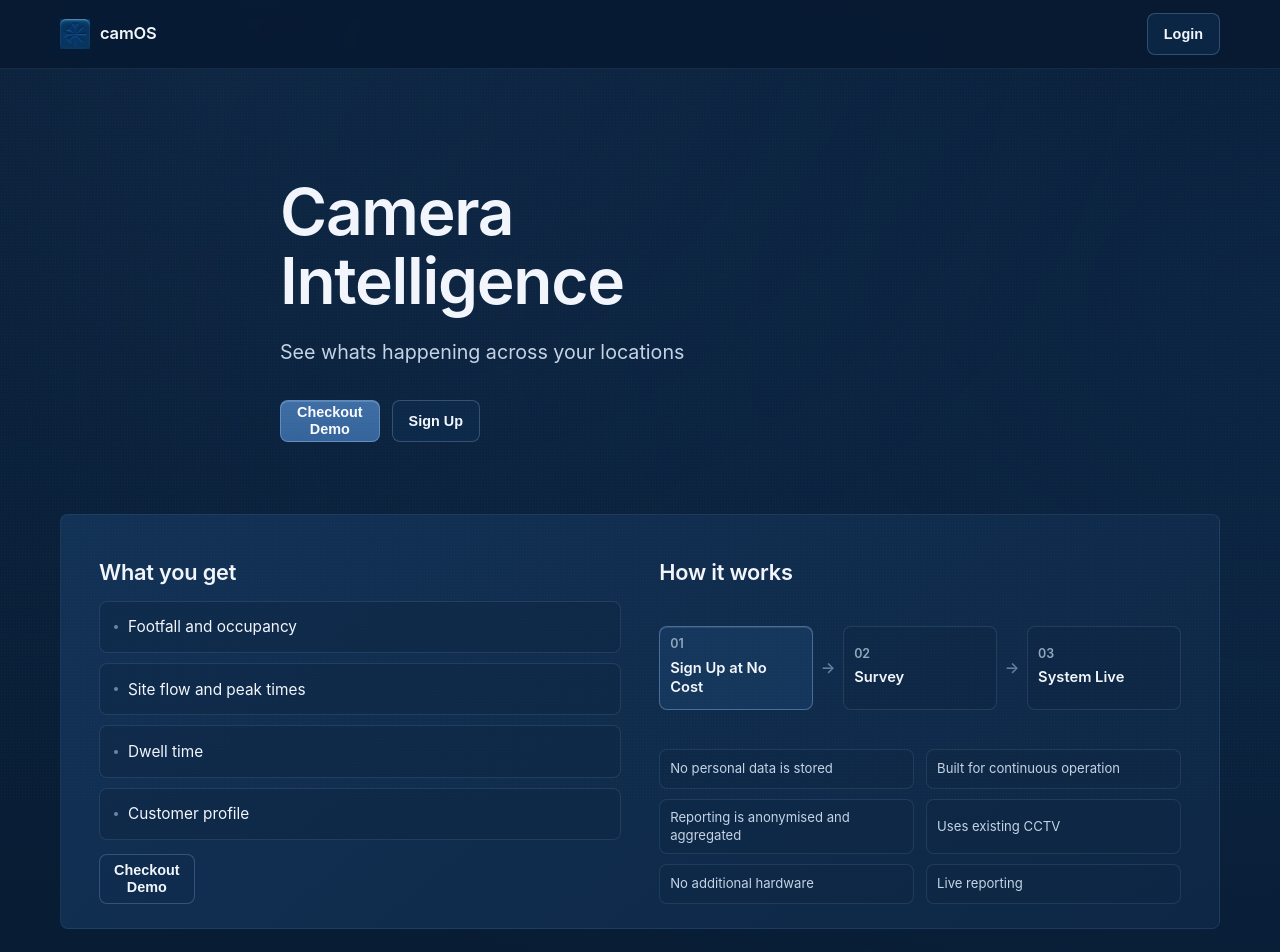
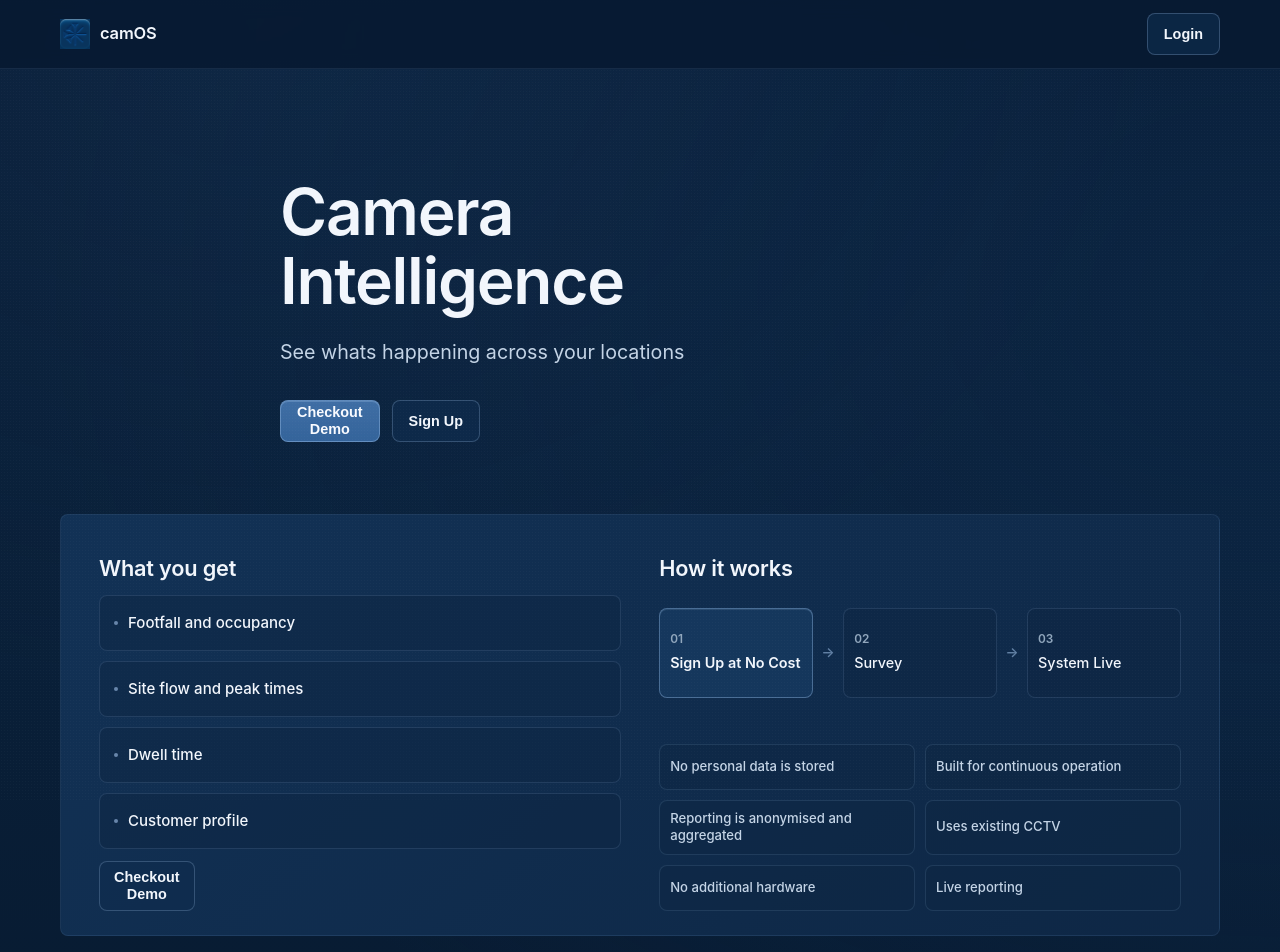
Before and after one commit to Ali-Nigzu/portal, a React (Vite) app in the folder frontend/: page / in a window 1280 px wide. Shown: the top 952 px of the page. Built offline with nearby package versions, Linux system fonts and the light colour scheme; no server answers.

Commit message:
Refine landing middle panel with unified pill layout

```diff
--- a/frontend/src/features/landing/LandingPage.tsx
+++ b/frontend/src/features/landing/LandingPage.tsx
@@ -77,7 +77,7 @@ const LandingPage: React.FC = () => {
 
                   <div className="landing-spec-list" role="list" aria-label="What you get list">
                     {landingCopy.whatYouGet.items.map((item) => (
-                      <div key={item} className="landing-spec-row" role="listitem">
+                      <div key={item} className="landing-spec-row landing-pill" role="listitem">
                         <span>{item}</span>
                       </div>
                     ))}
@@ -99,17 +99,17 @@ const LandingPage: React.FC = () => {
                   </h2>
 
                   <ol className="landing-stepper" aria-label="How it works flow">
-                    <li className="landing-step landing-step--highlight">
+                    <li className="landing-step landing-pill landing-step--highlight">
                       <span className="landing-step-index" aria-hidden="true">01</span>
                       <span className="landing-step-text">{landingCopy.howItWorks.firstStep}</span>
                     </li>
                     <li className="landing-step-connector" aria-hidden="true">→</li>
-                    <li className="landing-step">
+                    <li className="landing-step landing-pill">
                       <span className="landing-step-index" aria-hidden="true">02</span>
                       <span className="landing-step-text">{landingCopy.howItWorks.secondStep}</span>
                     </li>
                     <li className="landing-step-connector" aria-hidden="true">→</li>
-                    <li className="landing-step">
+                    <li className="landing-step landing-pill">
                       <span className="landing-step-index" aria-hidden="true">03</span>
                       <span className="landing-step-text">{landingCopy.howItWorks.thirdStep}</span>
                     </li>
@@ -117,7 +117,7 @@ const LandingPage: React.FC = () => {
 
                   <div className="landing-assurance-grid" role="list" aria-label="Assurance points">
                     {[...landingCopy.howItWorks.trustPoints, ...landingCopy.howItWorks.facts].map((item) => (
-                      <p key={item} role="listitem" className="landing-assurance-item">
+                      <p key={item} role="listitem" className="landing-assurance-item landing-pill">
                         {item}
                       </p>
                     ))}
--- a/frontend/src/styles/LandingPage.css
+++ b/frontend/src/styles/LandingPage.css
@@ -225,8 +225,8 @@ body {
     linear-gradient(140deg, rgba(19, 52, 89, 0.84), rgba(14, 39, 69, 0.84)),
     var(--landing-bg-surface);
   border: 1px solid var(--landing-hairline-soft);
-  padding: clamp(30px, 3.7vw, 44px) clamp(20px, 3.4vw, 38px) 24px;
-  min-height: clamp(380px, 30vw, 480px);
+  padding: clamp(28px, 3.4vw, 40px) clamp(20px, 3.4vw, 38px) 24px;
+  min-height: clamp(390px, 30vw, 490px);
 }
 
 .landing-middle-lanes {
@@ -238,10 +238,10 @@ body {
 
 .landing-lane {
   min-width: 0;
-  min-height: clamp(340px, 27vw, 430px);
+  min-height: clamp(344px, 27vw, 438px);
   display: grid;
   grid-template-rows: auto 1fr auto;
-  gap: 14px;
+  gap: 12px;
 }
 
 .landing-lane-title,
@@ -253,7 +253,8 @@ body {
   font-weight: 580;
 }
 
-.landing-pill-box {
+.landing-pill-box,
+.landing-pill {
   border-radius: 8px;
   border: 1px solid rgba(106, 139, 176, 0.22);
   background: rgba(14, 38, 66, 0.46);
@@ -262,25 +263,20 @@ body {
 .landing-spec-list {
   display: grid;
   grid-template-columns: minmax(0, 1fr);
-  grid-template-rows: repeat(4, minmax(52px, 1fr));
+  grid-template-rows: repeat(4, minmax(56px, 1fr));
   gap: 10px;
 }
 
 .landing-spec-row {
-  min-height: 52px;
+  min-height: 56px;
   display: flex;
   align-items: center;
   color: var(--landing-text-primary);
-  font-size: 0.96rem;
+  font-size: 0.94rem;
   line-height: 1.4;
   position: relative;
   padding: 0 12px 0 14px;
-}
-
-.landing-spec-row {
-  border-radius: 8px;
-  border: 1px solid rgba(106, 139, 176, 0.22);
-  background: rgba(14, 38, 66, 0.46);
+  font-weight: 520;
 }
 
 .landing-spec-row::before {
@@ -300,7 +296,7 @@ body {
 }
 
 .landing-lane-right {
-  grid-template-rows: auto 1fr auto;
+  grid-template-rows: auto minmax(116px, auto) minmax(186px, 1fr);
 }
 
 .landing-stepper {
@@ -308,25 +304,19 @@ body {
   padding: 0;
   list-style: none;
   display: grid;
-  grid-template-columns: minmax(0, 1fr) 22px minmax(0, 1fr) 22px minmax(0, 1fr);
+  grid-template-columns: minmax(0, 1fr) 18px minmax(0, 1fr) 18px minmax(0, 1fr);
   align-items: center;
   min-height: 100%;
-  gap: 4px;
+  gap: 6px;
 }
 
 .landing-step {
-  min-height: 84px;
+  min-height: 90px;
   display: grid;
   grid-template-rows: auto auto;
   align-content: center;
-  gap: 8px;
+  gap: 7px;
   padding: 10px 10px;
-}
-
-.landing-step {
-  border-radius: 8px;
-  border: 1px solid rgba(106, 139, 176, 0.22);
-  background: rgba(14, 38, 66, 0.46);
 }
 
 .landing-step--highlight {
@@ -337,16 +327,16 @@ body {
 
 .landing-step-index {
   color: var(--landing-text-muted);
-  font-size: 0.78rem;
+  font-size: 0.74rem;
   line-height: 1;
   font-weight: 640;
 }
 
 .landing-step-text {
   color: var(--landing-text-primary);
-  font-size: 0.92rem;
+  font-size: 0.9rem;
   line-height: 1.32;
-  font-weight: 560;
+  font-weight: 550;
 }
 
 .landing-step--highlight .landing-step-text {
@@ -356,7 +346,7 @@ body {
 .landing-step-connector {
   align-self: center;
   justify-self: center;
-  font-size: 0.96rem;
+  font-size: 0.86rem;
   color: rgba(143, 175, 212, 0.64);
   font-weight: 600;
   line-height: 1;
@@ -365,8 +355,8 @@ body {
 .landing-assurance-grid {
   display: grid;
   grid-template-columns: repeat(2, minmax(0, 1fr));
-  grid-template-rows: repeat(3, minmax(40px, auto));
-  gap: 10px 12px;
+  grid-template-rows: repeat(3, minmax(46px, auto));
+  gap: 10px;
   align-self: end;
 }
 
@@ -374,15 +364,12 @@ body {
   margin: 0;
   color: var(--landing-text-secondary);
   font-size: 0.82rem;
-  line-height: 1.35;
+  line-height: 1.33;
   padding: 9px 10px;
   display: flex;
   align-items: center;
-}
-
-.landing-assurance-item {
-  border-radius: 8px;
-  border: 1px solid rgba(106, 139, 176, 0.2);
+  font-weight: 490;
+  border-color: rgba(106, 139, 176, 0.2);
   background: rgba(14, 38, 66, 0.4);
 }
 
@@ -558,6 +545,10 @@ body {
     gap: 24px;
   }
 
+  .landing-lane {
+    min-height: clamp(320px, 42vw, 398px);
+  }
+
   .landing-step {
     min-height: 78px;
   }
@@ -580,6 +571,10 @@ body {
 
   .landing-lane {
     min-height: 0;
+  }
+
+  .landing-lane-right {
+    grid-template-rows: auto auto auto;
   }
 
   .landing-inline-demo {
@@ -622,7 +617,7 @@ body {
   }
 
   .landing-step {
-    min-height: 74px;
+    min-height: 72px;
     padding: 8px;
   }
 
@@ -673,6 +668,10 @@ body {
     gap: 8px;
   }
 
+  .landing-step {
+    min-height: 64px;
+  }
+
   .landing-step-connector {
     transform: rotate(90deg);
     font-size: 0.76rem;
```
